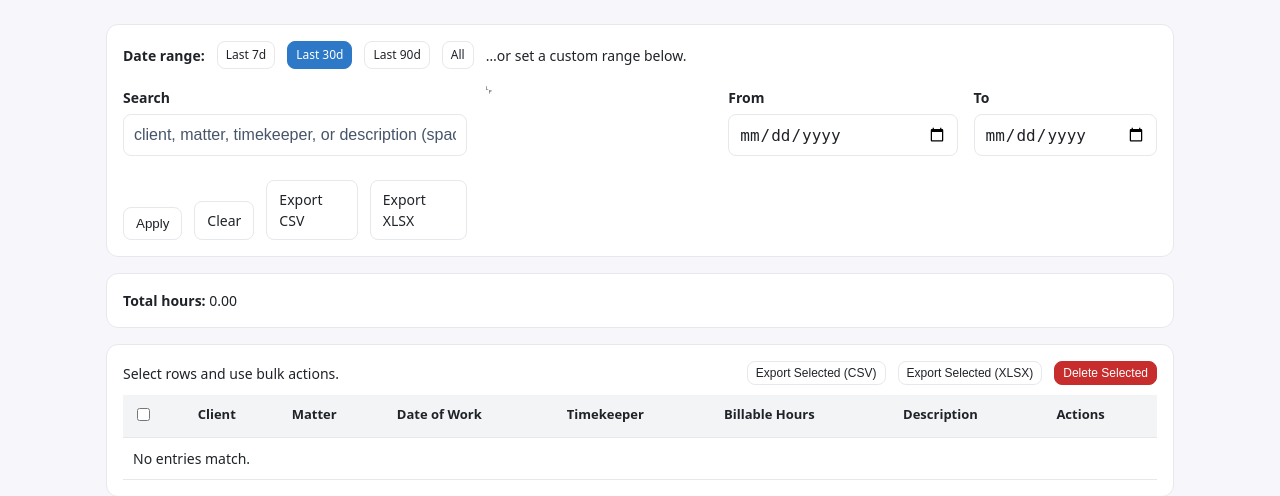
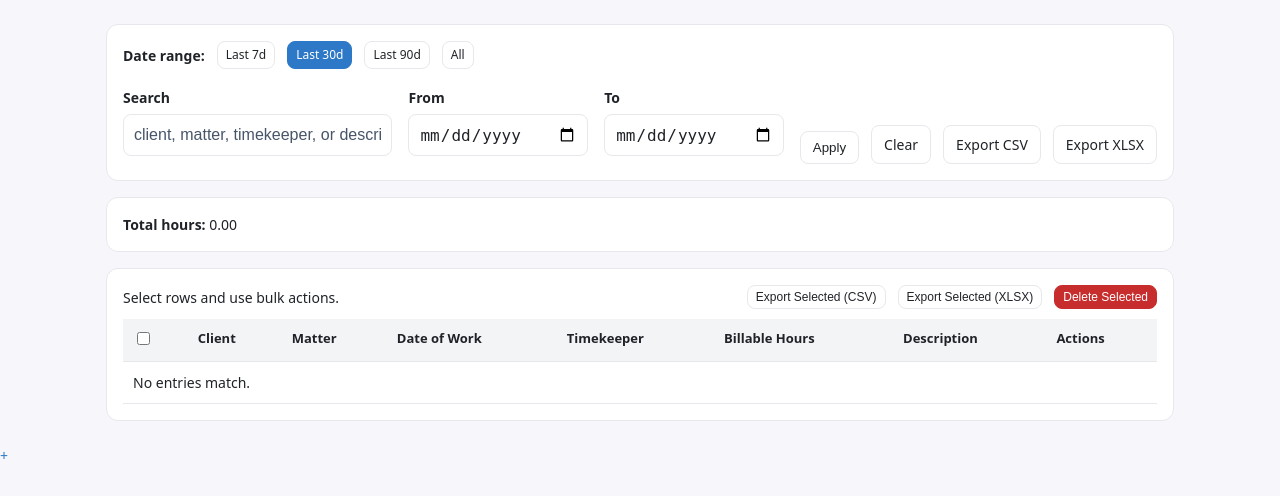
Before and after one commit to aliceinword/legal-time-tracker, a Flask app: page /entries in a window 1280 px wide. Shown: the part 67-563 px from the top of the page. Run offline with Flask 3, Linux system fonts and the light colour scheme; a user stored in the database is signed in.

Commit message:
Update entries.html

```diff
--- a/templates/entries.html
+++ b/templates/entries.html
@@ -14,13 +14,13 @@
        href="{{ url_for('entries', mode='90d', q=q) }}">Last 90d</a>
     <a class="btn small {% if mode=='all' %}primary{% endif %}"
        href="{{ url_for('entries', mode='all', q=q) }}">All</a>
-    <span class="muted">…or set a custom range below.</span>
+    <span class="muted"></span>
   </div>
   <input type="hidden" name="mode" id="mode" value="{{ mode or '30d' }}">
   <div class="grid four">
     <label>Search
       <input type="text" name="q" value="{{ q or '' }}" placeholder="client, matter, timekeeper, or description (space-separated terms; all must match)">
-    </label>␊
+    </label>
     <label>From
       <input type="date" name="from" id="from" value="{{ dfrom or '' }}">
     </label>
```
